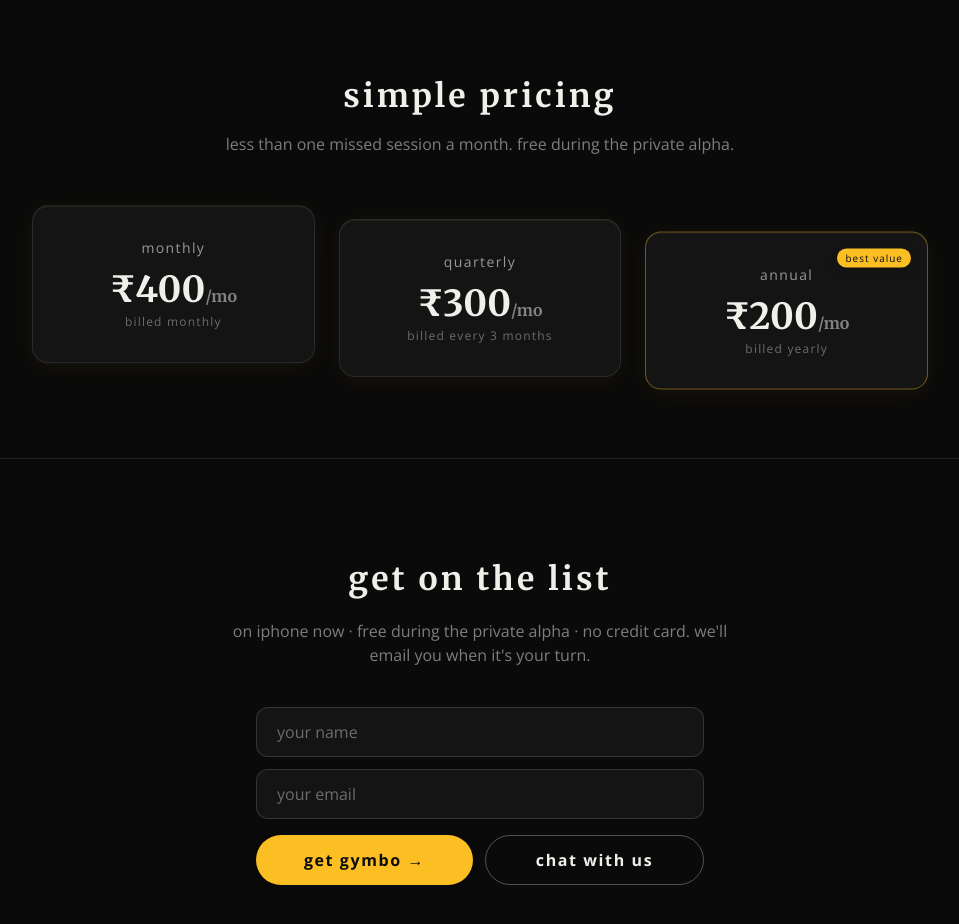
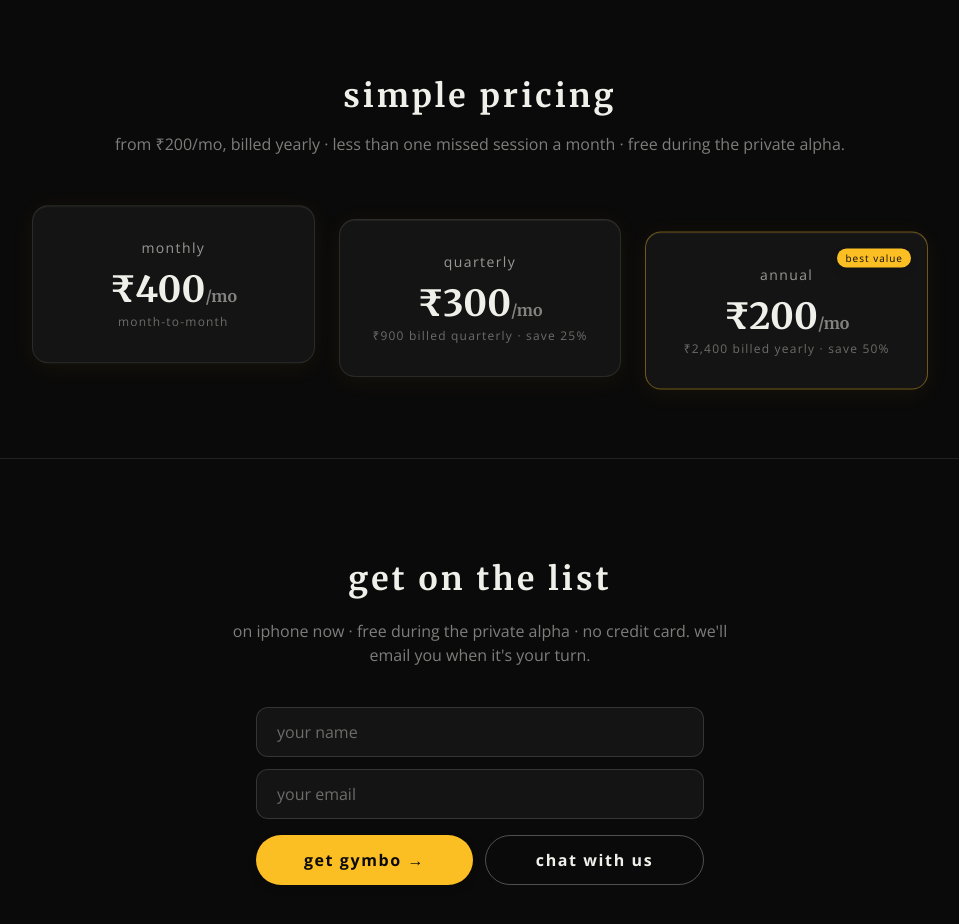
Before and after one commit to material-lab-io/gymbo-landing, an Astro site: page / in a window 1280 px wide. Shown: the part 3860-4784 px from the top of the page, without its empty margins (160-1119 px from the left). Built offline with nearby package versions, Linux system fonts and the light colour scheme; Astro itself is replaced by a stand-in of ours; no server answers.

Commit message:
forge: pricing tiers to pm canonical (₹400 / ₹900-qtr ₹300mo / ₹2400-yr ₹200mo)
Per pm B2: month-to-month ₹400; quarterly ₹900 = ₹300/mo (save 25%); annual ₹2,400 = ₹200/mo (save 50%, best value). Headline 'from ₹200/mo, billed yearly'. Only tiers public; unit economics stay confidential.

```diff
--- a/src/pages/index.astro
+++ b/src/pages/index.astro
@@ -413,23 +413,23 @@ import '../styles/global.css';
     <section id="pricing" class="py-24 px-6 border-t border-text/10">
       <div class="max-w-4xl mx-auto">
         <h2 class="reveal fluid-h2 font-bold tracking-widest mb-3 text-center">simple pricing</h2>
-        <p class="reveal text-text/50 mb-12 text-center">less than one missed session a month. free during the private alpha.</p>
+        <p class="reveal text-text/50 mb-12 text-center">from ₹200/mo, billed yearly · less than one missed session a month · free during the private alpha.</p>
         <div class="grid sm:grid-cols-3 gap-6">
           <div class="reveal feature-card bg-surface border border-text/10 rounded-2xl p-8 text-center">
             <div class="text-sm text-text/60 tracking-widest mb-3">monthly</div>
             <div class="font-display text-4xl font-bold mb-1">₹400<span class="text-base text-text/50">/mo</span></div>
-            <div class="text-xs text-text/40 tracking-widest">billed monthly</div>
+            <div class="text-xs text-text/40 tracking-widest">month-to-month</div>
           </div>
           <div class="reveal feature-card bg-surface border border-text/10 rounded-2xl p-8 text-center">
             <div class="text-sm text-text/60 tracking-widest mb-3">quarterly</div>
             <div class="font-display text-4xl font-bold mb-1">₹300<span class="text-base text-text/50">/mo</span></div>
-            <div class="text-xs text-text/40 tracking-widest">billed every 3 months</div>
+            <div class="text-xs text-text/40 tracking-widest">₹900 billed quarterly · save 25%</div>
           </div>
           <div class="reveal feature-card bg-surface border border-brand/40 rounded-2xl p-8 text-center relative">
             <div class="absolute top-4 right-4 text-[10px] tracking-widest cta-primary rounded-full px-2 py-0.5">best value</div>
             <div class="text-sm text-text/60 tracking-widest mb-3">annual</div>
             <div class="font-display text-4xl font-bold mb-1">₹200<span class="text-base text-text/50">/mo</span></div>
-            <div class="text-xs text-text/40 tracking-widest">billed yearly</div>
+            <div class="text-xs text-text/40 tracking-widest">₹2,400 billed yearly · save 50%</div>
           </div>
         </div>
       </div>
```
